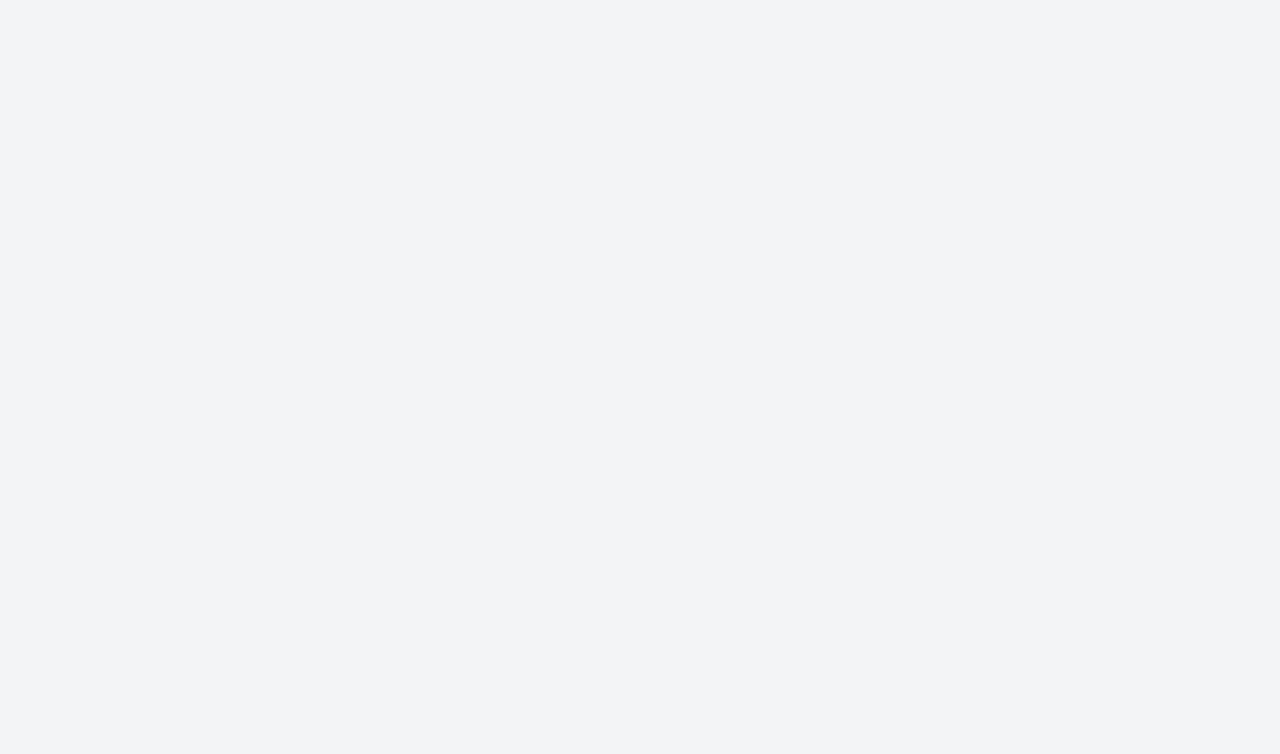
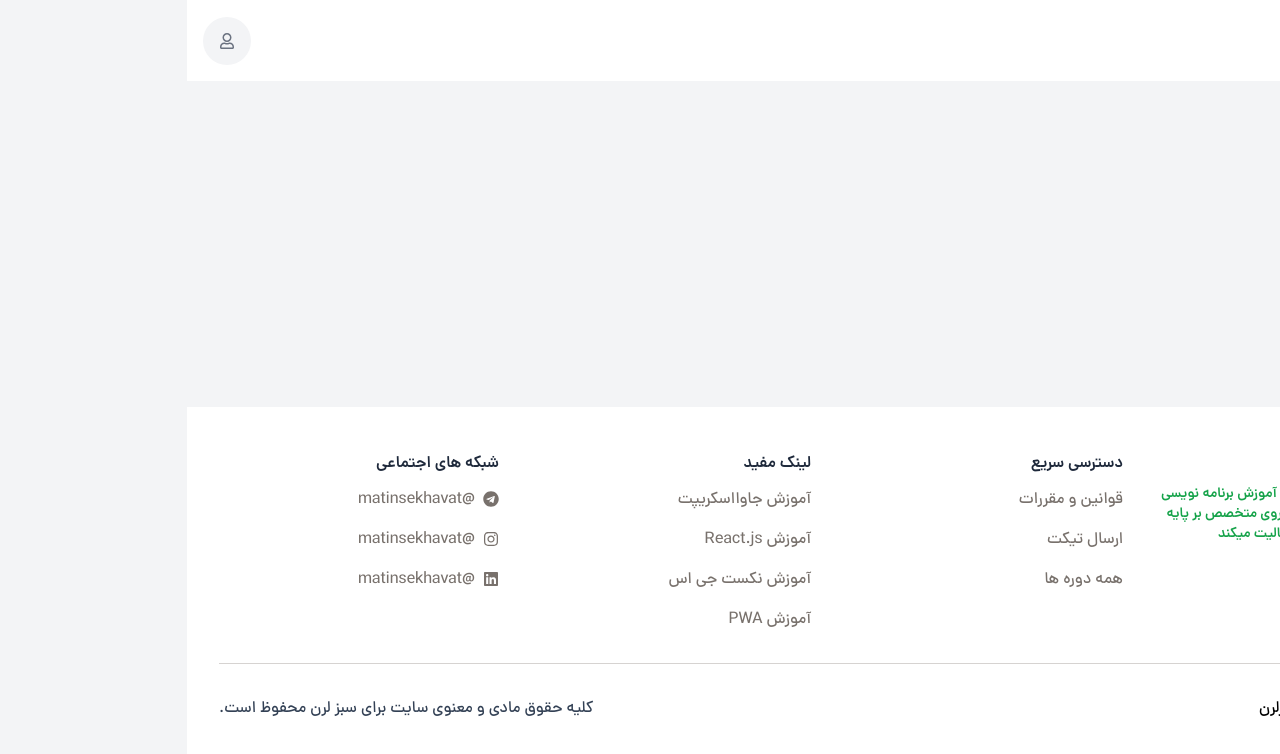
Before and after one commit to matinsekhavat/sabzlearn-clone, a React (Vite) app: page /courses in a window 1280 px wide. Before the commit this address had no page. Shown: the top 754 px of the page. Built offline with nearby package versions, Linux system fonts and the light colour scheme; grey boxes are pictures that could not be loaded.

Commit message:
define /courses path in react-router-dom

```diff
--- a/src/App.tsx
+++ b/src/App.tsx
@@ -1,12 +1,14 @@
 import { Route, Routes } from "react-router-dom";
 import Applayout from "./ui/Applayout";
 import HomePage from "./pages/HomePage";
+import Courses from "./pages/Courses";
 
 function App() {
   return (
     <Routes>
       <Route element={<Applayout />}>
         <Route path="/" element={<HomePage />} />
+        <Route path="/courses" element={<Courses />} />
       </Route>
     </Routes>
   );
```
